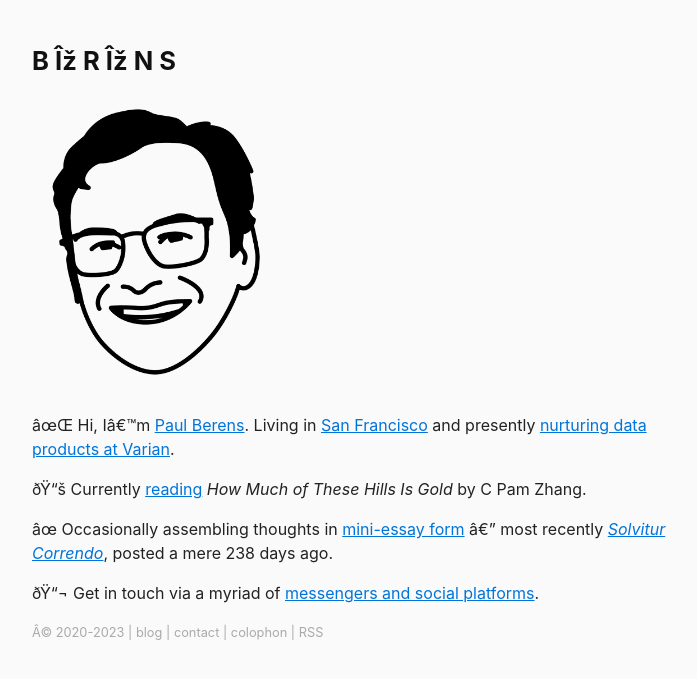
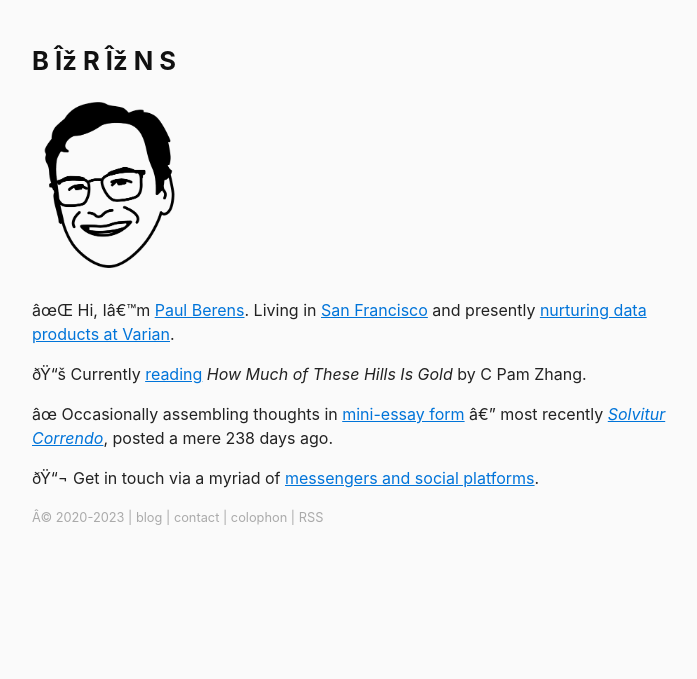
Before and after one commit to berensp/berensp.github.io, a Jekyll site: the page built from index.md, in a window 1280 px wide. Shown: the top 679 px of the page, without its empty margins (288-985 px from the left). Built offline with Jekyll 4.4.1, drawn with Linux system fonts in a browser that asks for light colours; a script that is not in the unit is left out.

Commit message:
Update index.md

```diff
--- a/index.md
+++ b/index.md
@@ -2,7 +2,7 @@
 layout: home
 ---
 <div id="postDate" data-post-date="{{ site.posts.first.date | date: '%Y-%m-%dT%H:%M:%SZ' }}"></div>
-<img src="/assets/images/pmb.avatar.tr.png" alt="PMB avatar" style="width: 40%;">
+<img src="/assets/images/pmb.avatar.tr.png" alt="PMB avatar" style="width: 25%;">
 
 ✌ Hi, I'm [Paul Berens](/infobox/). Living in [San Francisco](/sf/) and presently [nurturing data products at Varian](/bio/).
 
```
